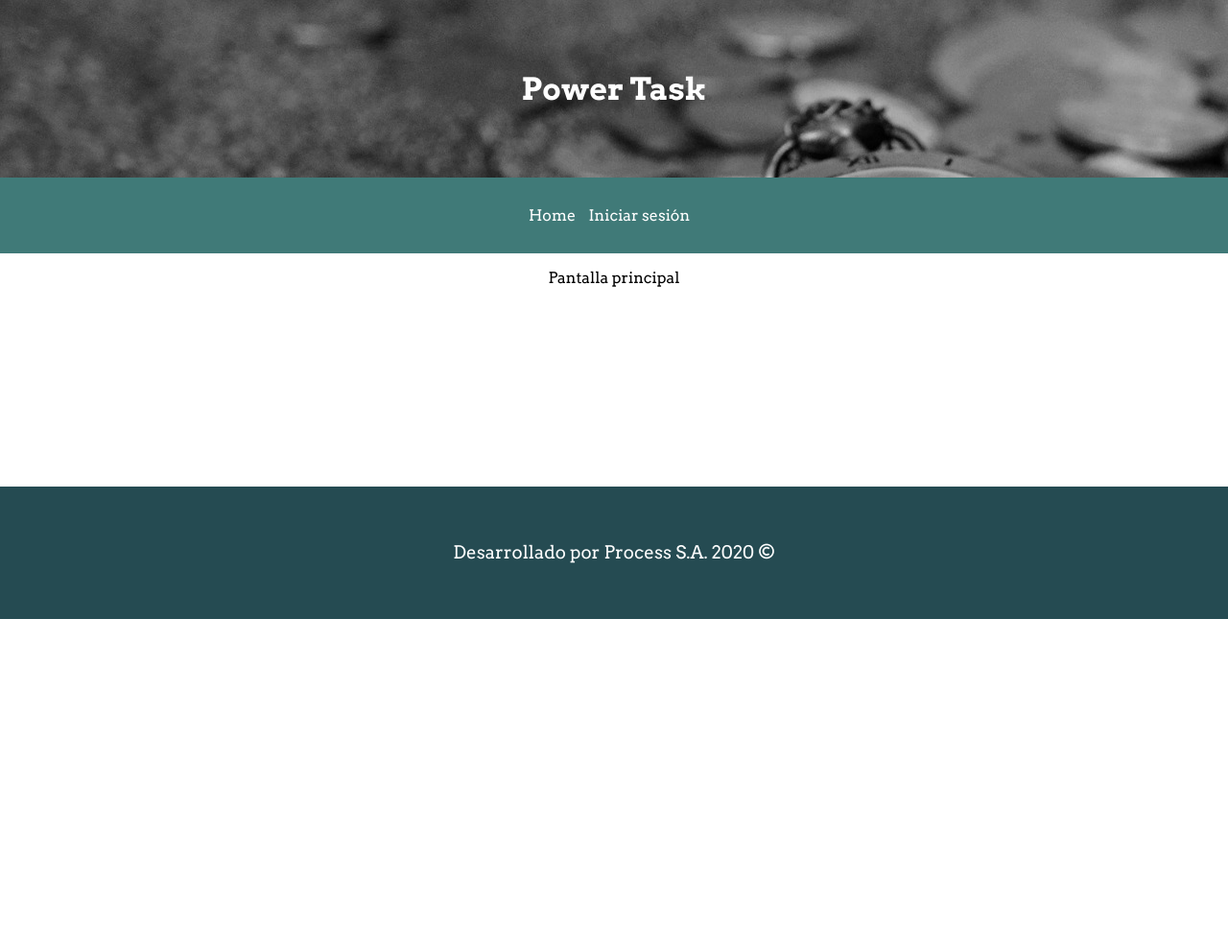
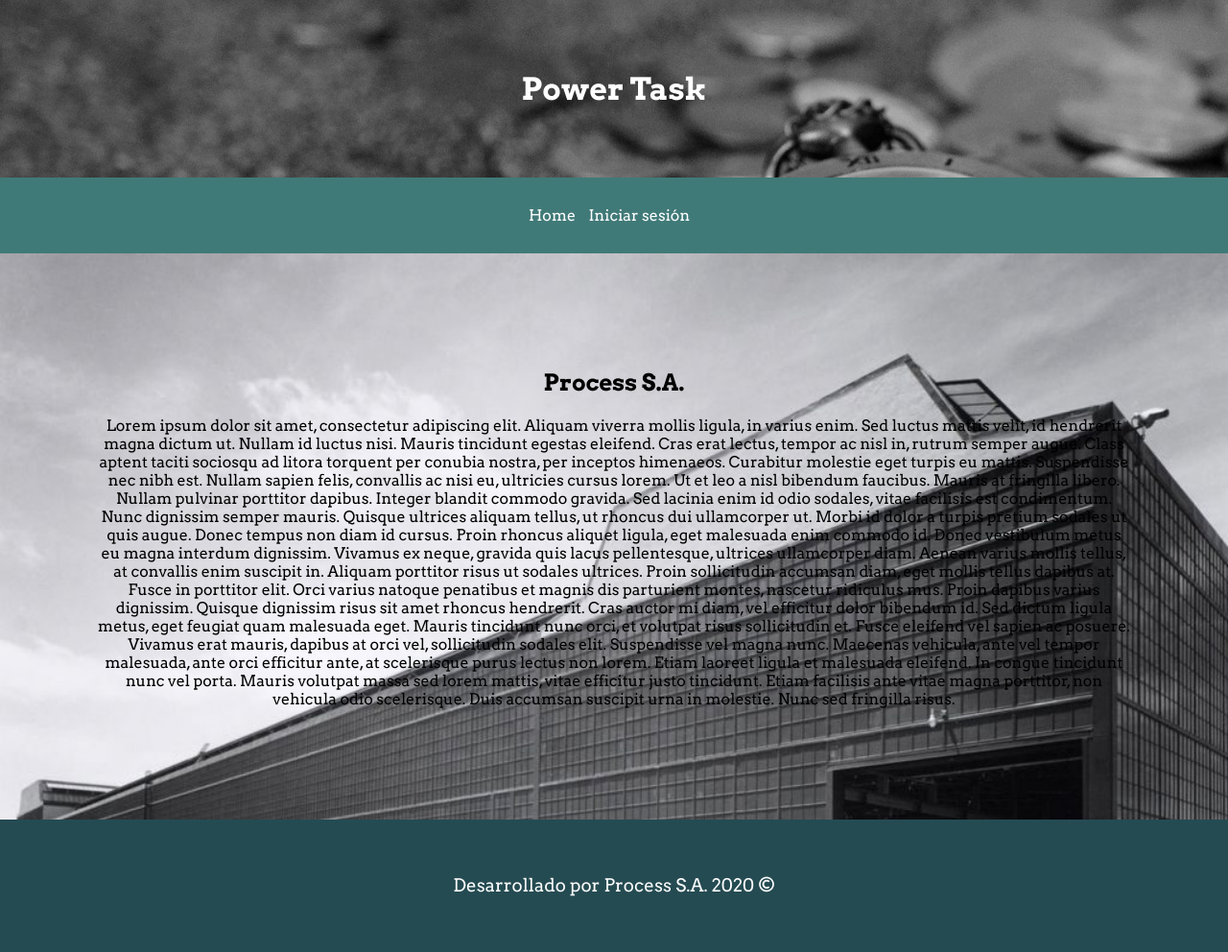
Before and after one commit to jorgefuicaz1996/control_tareas, a Django app: page / in a window 1280 px wide. Shown: the whole page at 96% size. Before the commit the page ends 645 px from the top, so only its background shows below. Run offline with Django 3.2, Linux system fonts and the light colour scheme.

Commit message:
cambios home

```diff
--- a/home/templates/principal.html
+++ b/home/templates/principal.html
@@ -4,7 +4,19 @@
 {% endblock %}
 
 {% block content %}
-	<p>Pantalla principal</p>
+	<div class="exterior" >
+		<div class="interior">
+			<h2>Process S.A.</h2>
+			<p>Lorem ipsum dolor sit amet, consectetur adipiscing elit. Aliquam viverra mollis ligula, in varius enim. Sed luctus mattis velit, id hendrerit magna dictum ut. Nullam id luctus nisi. Mauris tincidunt egestas eleifend. Cras erat lectus, tempor ac nisl in, rutrum semper augue. Class aptent taciti sociosqu ad litora torquent per conubia nostra, per inceptos himenaeos. Curabitur molestie eget turpis eu mattis. Suspendisse nec nibh est. Nullam sapien felis, convallis ac nisi eu, ultricies cursus lorem.
+
+				Ut et leo a nisl bibendum faucibus. Mauris at fringilla libero. Nullam pulvinar porttitor dapibus. Integer blandit commodo gravida. Sed lacinia enim id odio sodales, vitae facilisis est condimentum. Nunc dignissim semper mauris. Quisque ultrices aliquam tellus, ut rhoncus dui ullamcorper ut. Morbi id dolor a turpis pretium sodales ut quis augue. Donec tempus non diam id cursus. Proin rhoncus aliquet ligula, eget malesuada enim commodo id. Donec vestibulum metus eu magna interdum dignissim. Vivamus ex neque, gravida quis lacus pellentesque, ultrices ullamcorper diam. Aenean varius mollis tellus, at convallis enim suscipit in. Aliquam porttitor risus ut sodales ultrices.
+
+				Proin sollicitudin accumsan diam, eget mollis tellus dapibus at. Fusce in porttitor elit. Orci varius natoque penatibus et magnis dis parturient montes, nascetur ridiculus mus. Proin dapibus varius dignissim. Quisque dignissim risus sit amet rhoncus hendrerit. Cras auctor mi diam, vel efficitur dolor bibendum id. Sed dictum ligula metus, eget feugiat quam malesuada eget. Mauris tincidunt nunc orci, et volutpat risus sollicitudin et. Fusce eleifend vel sapien ac posuere. Vivamus erat mauris, dapibus at orci vel, sollicitudin sodales elit.
+
+				Suspendisse vel magna nunc. Maecenas vehicula, ante vel tempor malesuada, ante orci efficitur ante, at scelerisque purus lectus non lorem. Etiam laoreet ligula et malesuada eleifend. In congue tincidunt nunc vel porta. Mauris volutpat massa sed lorem mattis, vitae efficitur justo tincidunt. Etiam facilisis ante vitae magna porttitor, non vehicula odio scelerisque. Duis accumsan suscipit urna in molestie. Nunc sed fringilla risus.</p>
+
+		</div>
+	</div>
 
 	{% if user.is_authenticated %}
 	{% if user.is_staff %}
--- a/powertask/static/css/style.css
+++ b/powertask/static/css/style.css
@@ -48,7 +48,6 @@ footer h3{
 /*fin footer*/
 /*main*/
 #main{
-    padding-bottom: 15%;
     text-align: center;
 }
 #main #login-form{
@@ -62,9 +61,20 @@ footer h3{
     margin:30px;
     font-family: 'Arvo', serif;
 }
+.exterior{
+    display: flex;
+    background:url("/static/images/home1.jpg")no-repeat;
+    background-size: cover;
+}
+.interior{
+    padding:100px;
+}
 /*PANEL*/
 #panel #main{
     margin:0 !important;
+}
+#Main_panel{
+    padding-bottom: 15%;
 }
 .Titulo{
     display: flex;
```
Also changed, not shown: powertask/static/images/home1.jpg (added).
